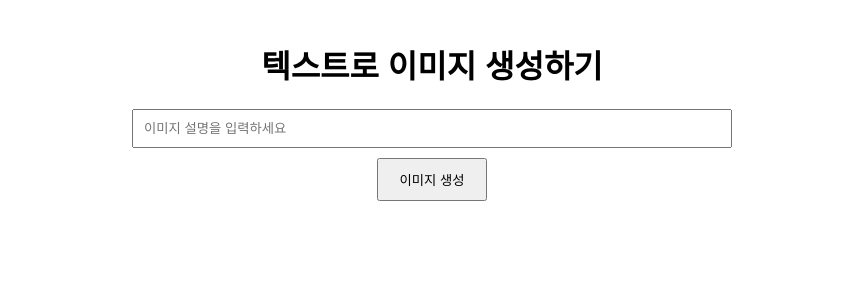
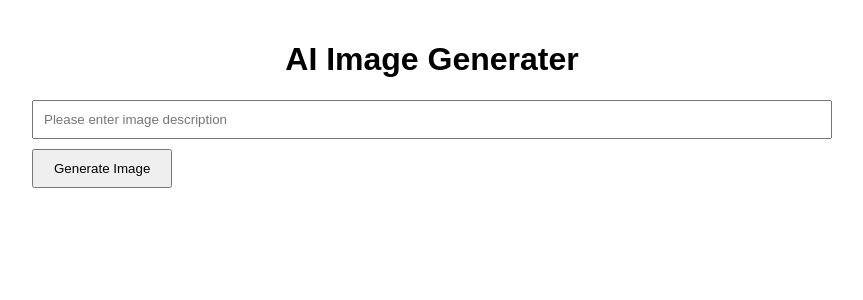
Before and after one commit to jannagi/DL-lab, a Flask app: page / in a window 1280 px wide. Shown: the top 300 px of the page, without its empty margins (208-1071 px from the left). Run offline with Flask 3, Linux system fonts and the light colour scheme.

Commit message:
Add prompt variation

```diff
--- a/SDv1.5/app.py
+++ b/SDv1.5/app.py
@@ -1,23 +1,146 @@
 from flask import Flask, request, jsonify, render_template
 from diffusers import StableDiffusionPipeline
+from transformers import AutoTokenizer, AutoModelForCausalLM, BitsAndBytesConfig
 import torch
 import os
 
+os.environ["HUGGING_FACE_HUB_TOKEN"] = "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"
+
 app = Flask(__name__)
 
-model_id = "runwayml/stable-diffusion-v1-5"
-model_path = "./diffusers"
+# Stable Diffusion 모델 설정
+sd_model_id = "runwayml/stable-diffusion-v1-5"
+sd_model_path = "./diffusers"
 
-# 모델이 이미 존재하는지 확인
-if not os.path.exists(model_path):
-    print("모델을 다운로드합니다. 이 작업은 시간이 걸릴 수 있습니다...")
-    pipe = StableDiffusionPipeline.from_pretrained(model_id, torch_dtype=torch.float32)
-    pipe.save_pretrained(model_path)
-    print("모델 다운로드 완료!")
+if not os.path.exists(sd_model_path):
+    print(
+        "Stable Diffusion 모델을 다운로드합니다. 이 작업은 시간이 걸릴 수 있습니다..."
+    )
+    pipe = StableDiffusionPipeline.from_pretrained(
+        sd_model_id, torch_dtype=torch.float16
+    )
+    pipe.save_pretrained(sd_model_path)
+    print("Stable Diffusion 모델 다운로드 완료!")
 
-# 기존의 모델 로드 코드
-pipe = StableDiffusionPipeline.from_pretrained(model_path, torch_dtype=torch.float32)
-pipe = pipe.to("cpu")
+# LLaMA 모델 설정
+llama_model_id = "meta-llama/Meta-Llama-3-8B"
+llama_model_path = "./llama3"
+
+if not os.path.exists(llama_model_path):
+    print("LLaMA 모델을 다운로드합니다. 이 작업은 시간이 걸릴 수 있습니다...")
+    quantization_config = BitsAndBytesConfig(
+        load_in_4bit=True, bnb_4bit_compute_dtype=torch.float16
+    )
+    tokenizer = AutoTokenizer.from_pretrained(llama_model_id, token=True)
+    model = AutoModelForCausalLM.from_pretrained(
+        llama_model_id,
+        token=True,
+        device_map="auto",
+        quantization_config=quantization_config,
+    )
+    tokenizer.save_pretrained(llama_model_path)
+    model.save_pretrained(llama_model_path)
+    print("LLaMA 모델 다운로드 완료!")
+
+tokenizer = None
+model = None
+pipe = None
+
+
+def load_llama_model():
+    global tokenizer, model
+    if tokenizer is None or model is None:
+        print("LLaMA 모델을 로드합니다...")
+        tokenizer = AutoTokenizer.from_pretrained(llama_model_path)
+        model = AutoModelForCausalLM.from_pretrained(
+            llama_model_path, device_map="balanced"
+        )
+
+
+def load_sd_model():
+    global pipe
+    if pipe is None:
+        print("Stable Diffusion 모델을 로드합니다...")
+        pipe = StableDiffusionPipeline.from_pretrained(
+            sd_model_path, torch_dtype=torch.float16, device_map="balanced"
+        )
+        pipe.enable_attention_slicing()
+
+
+def unload_llama_model():
+    global tokenizer, model
+    if model is not None:
+        del model
+        model = None
+    if tokenizer is not None:
+        del tokenizer
+        tokenizer = None
+    torch.cuda.empty_cache()
+
+
+def unload_sd_model():
+    global pipe
+    if pipe is not None:
+        del pipe
+        pipe = None
+    torch.cuda.empty_cache()
+
+
+def generate_prompt_variations(prompt, num_variations=3):
+    load_llama_model()
+
+    system_message = "You are a creative AI assistant specialized in generating visually descriptive variations of image prompts. Your task is to create unique and interesting variations based on the given prompt, focusing on visual details that can be clearly represented in an image."
+
+    user_message = f"""Given the following image prompt, generate {num_variations} unique and visually descriptive variations. Each variation should be a concise, specific description that could be used directly as an input for an image generation model. Focus on visual elements, colors, composition, and style. Keep each variation under 15 words.
+
+Original prompt: {prompt}
+
+Please provide your variations in the following format:
+1. [First variation]
+2. [Second variation]
+3. [Third variation]
+
+Example:
+Original prompt: A serene landscape
+1. Misty mountains at dawn, purple sky, reflection in a calm lake
+2. Golden wheat field under a dramatic stormy sky, single oak tree
+3. Tranquil Japanese garden with a red bridge, cherry blossoms, koi pond
+
+Now, provide your {num_variations} variations for the given prompt:"""
+
+    # llama3 프롬프트 변형 생성을 위한 세부 지시사항
+    input_text = f"{system_message}\n\nHuman: {user_message}\n\nAssistant:"
+    input_ids = tokenizer.encode(input_text, return_tensors="pt").to(model.device)
+
+    # 프롬프트 변형 조정
+    output = model.generate(
+        input_ids,
+        max_length=512,
+        num_return_sequences=1,
+        temperature=0.7,
+        top_p=0.9,
+        do_sample=True,
+    )
+
+    response = tokenizer.decode(output[0], skip_special_tokens=True)
+
+    # 출력에서 변형 프롬프트 추출
+    all_variations = [
+        line.split(".", 1)[1].strip()
+        for line in response.split("\n")
+        if line.strip().startswith(("1.", "2.", "3."))
+    ]
+
+    variations = all_variations[-num_variations:]
+
+    # 변형 수가 부족한 경우 기존 프롬프트로 대체
+    while len(variations) < num_variations:
+        variations.append(prompt)
+
+    print("\nResponse:", response, end="\n\n")
+    print("\nGenerated variations:", variations, end="\n\n")
+    unload_llama_model()
+    return variations
 
 
 @app.route("/")
@@ -28,23 +151,31 @@ def index():
 @app.route("/generate", methods=["POST"])
 def generate_image():
     data = request.json
-    prompt = data["prompt"]
+    original_prompt = data["prompt"]
 
-    # 이미지 생성
-    with torch.no_grad():
-        image = pipe(prompt, num_inference_steps=50).images[0]
+    # 프롬프트 변형 생성
+    variations = generate_prompt_variations(original_prompt)
 
-    # 이미지 저장
-    save_path = "static/generated_images"
-    os.makedirs(save_path, exist_ok=True)
-    image_filename = f"generated_{hash(prompt)}.png"
-    image_path = os.path.join(save_path, image_filename)
-    image.save(image_path)
+    load_sd_model()
+    images = []
+    for i, prompt in enumerate([original_prompt] + variations):
+        # 이미지 생성
+        image = pipe(prompt).images[0]
 
-    # URL 반환
-    image_url = f"/static/generated_images/{image_filename}"
-    return jsonify({"image_url": image_url})
+        # 이미지 저장
+        save_path = "static/generated_images"
+        os.makedirs(save_path, exist_ok=True)
+        image_filename = f"generated_{hash(prompt)}_{i}.png"
+        image_path = os.path.join(save_path, image_filename)
+        image.save(image_path)
+
+        # URL 저장
+        image_url = f"/static/generated_images/{image_filename}"
+        images.append({"prompt": prompt, "image_url": image_url})
+
+    unload_sd_model()
+    return jsonify({"images": images})
 
 
 if __name__ == "__main__":
-    app.run(debug=True)
+    app.run(host="0.0.0.0", port=5000)
--- a/SDv1.5/templates/index.html
+++ b/SDv1.5/templates/index.html
@@ -3,15 +3,12 @@
 <head>
     <meta charset="UTF-8">
     <meta name="viewport" content="width=device-width, initial-scale=1.0">
-    <title>이미지 생성기</title>
+    <title>AI Image Generater</title>
     <script src="https://code.jquery.com/jquery-3.6.0.min.js"></script>
     <style>
         body {
-            display: flex;
-            flex-direction: column;
-            align-items: center;
             font-family: Arial, sans-serif;
-            max-width: 600px;
+            max-width: 800px;
             margin: 0 auto;
             padding: 20px;
         }
@@ -29,36 +26,52 @@
             margin-bottom: 20px;
         }
         #result {
-            width: 100%;
+            display: flex;
+            flex-wrap: wrap;
+            justify-content: space-around;
+        }
+        .image-container {
+            width: 45%;
+            margin-bottom: 20px;
             text-align: center;
         }
-        #result img {
+        .image-container img {
             max-width: 100%;
             height: auto;
+        }
+        .prompt-text {
+            margin-top: 10px;
+            font-size: 0.9em;
         }
     </style>
 </head>
 <body>
-    <h1>텍스트로 이미지 생성하기</h1>
-    <input type="text" id="prompt" placeholder="이미지 설명을 입력하세요">
-    <button onclick="generateImage()">이미지 생성</button>
+    <h1>AI Image Generater</h1>
+    <input type="text" id="prompt" placeholder="Please enter image description">
+    <button onclick="generateImages()">Generate Image</button>
     <div id="result"></div>
 
     <script>
-        function generateImage() {
+        function generateImages() {
             var prompt = $('#prompt').val();
-            $('#result').text('이미지를 생성 중입니다. 잠시만 기다려주세요...');
+            $('#result').html('<p>Creating an image, please wait...</p>');
             $.ajax({
                 url: '/generate',
                 method: 'POST',
                 contentType: 'application/json',
                 data: JSON.stringify({prompt: prompt}),
                 success: function(response) {
-                    $('#result').html('<img src="' + response.image_url + '" alt="생성된 이미지">');
+                    $('#result').empty();
+                    response.images.forEach(function(item) {
+                        var imageContainer = $('<div class="image-container"></div>');
+                        imageContainer.append('<img src="' + item.image_url + '" alt="생성된 이미지">');
+                        imageContainer.append('<p class="prompt-text">프롬프트: ' + item.prompt + '</p>');
+                        $('#result').append(imageContainer);
+                    });
                 },
                 error: function(error) {
                     console.log(error);
-                    $('#result').text('이미지 생성 중 오류가 발생했습니다.');
+                    $('#result').text('An error occurred during image creation.');
                 }
             });
         }
```
